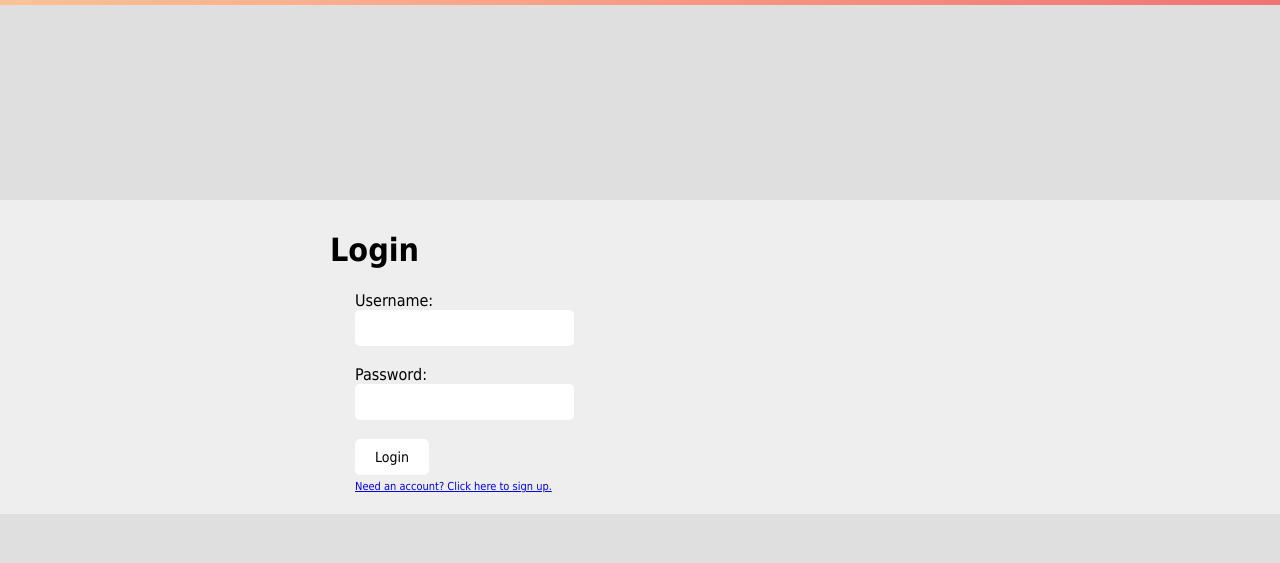
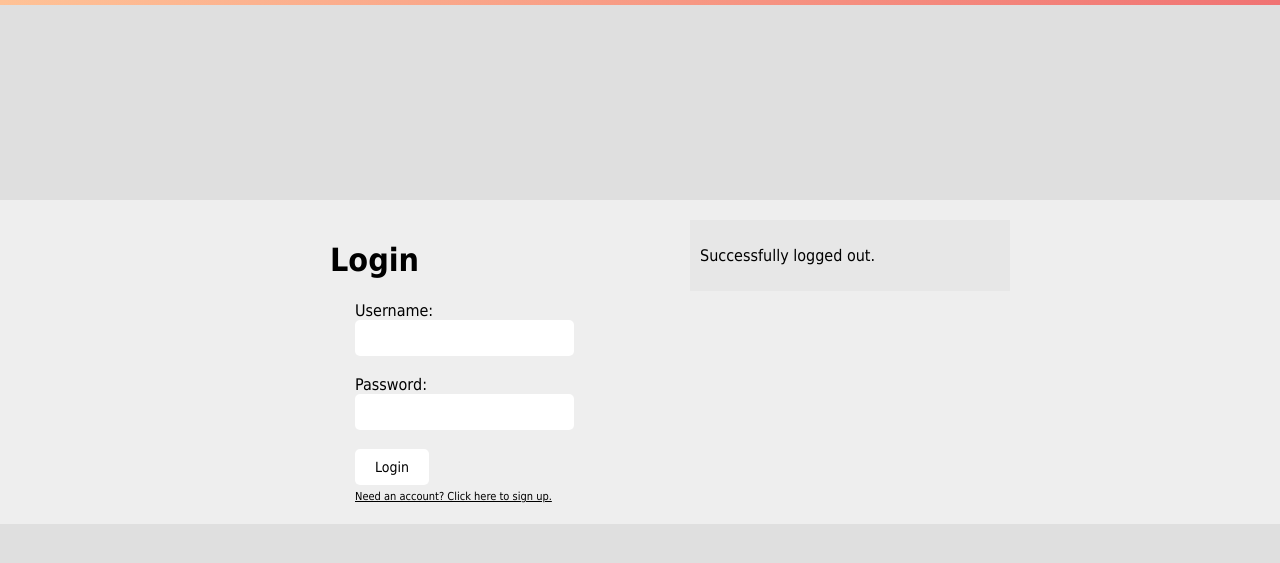
Before and after one commit to lawrenceliu2/xmdt, a Flask app: page /logout in a window 1280 px wide. Shown: the top 563 px of the page. Run offline with Flask 2, Linux system fonts and the light colour scheme.

Commit message:
added error window to login.html and register.html, wrote css file

```diff
--- a/app.py
+++ b/app.py
@@ -3,7 +3,7 @@ import os
 from flask import Flask, request, render_template, redirect, url_for, session
 from utils.db_manager import *
 
-app = Flask(__name__)
+app = Flask(__name__, static_url_path='/assets')
 app.secret_key = os.urandom(32)
 
 @app.route('/')
--- a/templates/login.html
+++ b/templates/login.html
@@ -31,7 +31,7 @@
 		margin: auto;
 		padding: 10px;
 		background-color: #eee;
-		position: relative;
+		position: absolute;
 		top: 25%;
 		animation: contentIntro 0.5s;
 		transition-timing-function: cubic-bezier(.17,.67,.8,1);
@@ -48,10 +48,10 @@
 	}
 
 	#login-panel {
-		width: 50%;
+		width: 25%;
 		height: auto;
-		margin: 10px auto;
-		position: relative;
+		margin: 10px 20px 10px 25%;
+		float: left;
 	}
 
 	.cred {
@@ -63,11 +63,6 @@
 		font-family: monospace;
 		padding: 3px 3px 3px 6px;
 		border-radius: 5px;
-	}
-
-	@keyframes focusAnim {
-		from {background: white;}
-		to {background: linear-gradient(to right,rgba(255,194,150,0.25),rgba(240,115,115,0.25));}
 	}
 
 	@keyframes contentIntro {
@@ -82,7 +77,8 @@
 	}
 
 	#head {
-		/*letter-spacing: 2px;*/
+	/*letter-spacing: 2px;*/
+		width: auto;
 	}
 
 	input[type=submit] {
@@ -100,6 +96,29 @@
 	input[type=submit]:active {
 		background: linear-gradient(to right,rgba(255,194,150,0.25),rgba(240,115,115,0.25));
 		box-shadow: inset 1px 1px 10px #BAA8A6;
+	}
+
+	#error-window {
+	width: 25%;
+	height: 100%;
+	background-color: #e7e7e7;
+	float: left;
+	position: relative;
+	margin: 10px 0 10px 20px;
+	box-sizing: border-box;
+	padding: 10px;
+	max-height: 100%;
+	}
+
+	#reglink {
+	position: relative;
+	left: 25px;
+	font-size: 11px;
+	color: #000;
+	}
+
+	#reglink:hover {
+		color: #555;
 	}
 </style>
 </head>
@@ -120,8 +139,14 @@
 					<br><br>
 					<input type="submit" value="Login">
 				</form>
-				<a style="position: relative; left: 25px; font-size: 11px;" href="/register">Need an account? Click here to sign up.</a>
+				<a id="reglink" href="/register">Need an account? Click here to sign up.</a>
 			</div>
+
+				{% if message is defined %}
+				<div id="error-window">
+				  <p id="error-message">{{ message }}</p>
+				</div>
+				{% endif %}
 		</div>
 	</div>
 </body>
```
Also changed, not shown: templates/register.html (+23 -4 lines), 2 other files.
